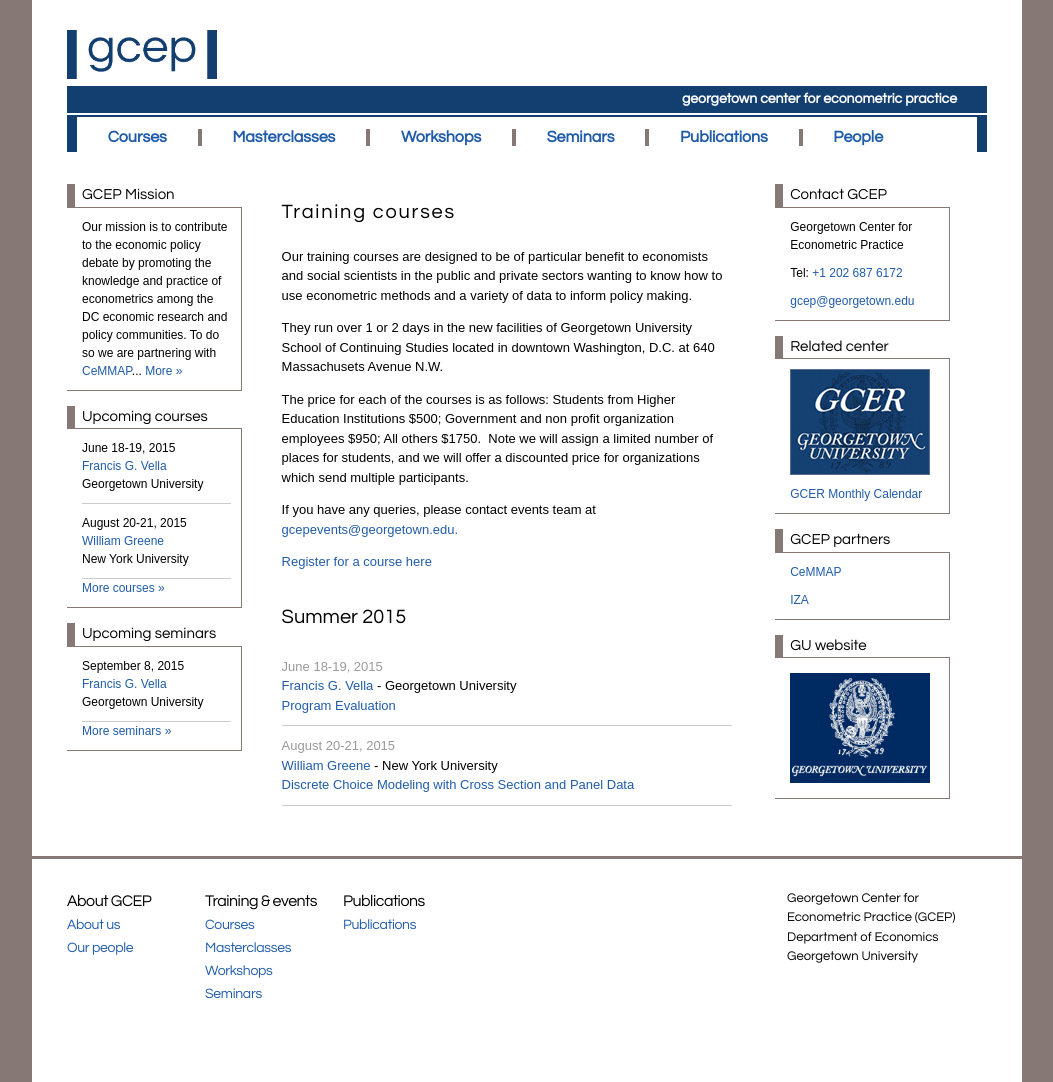
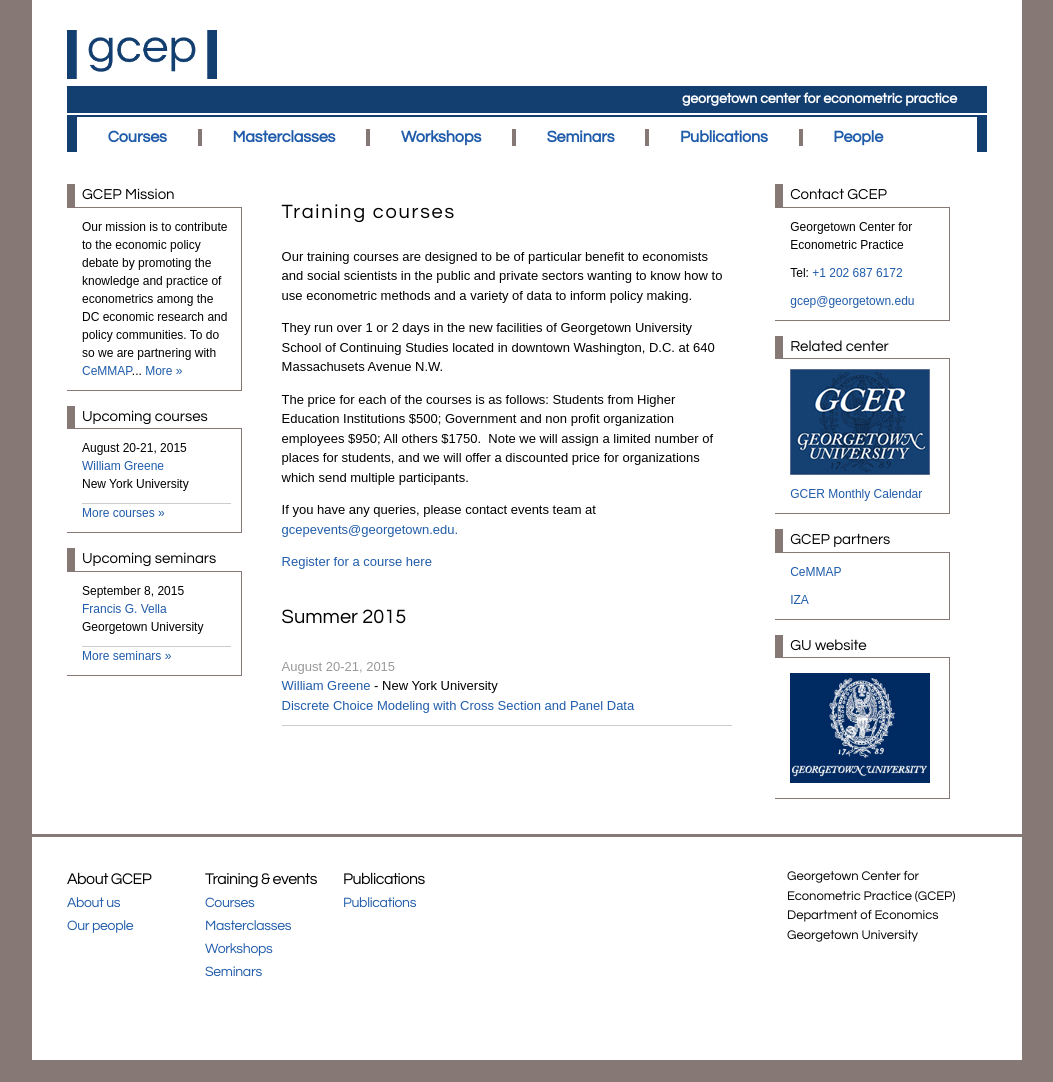
Before and after one commit to georgetown-econ/gcep, a Jekyll site: the page built from courses.html, in a window 1280 px wide. Shown: the whole page, without its empty margins (113-1166 px from the left). Built offline with Jekyll 4.4.1, drawn with Linux system fonts in a browser that asks for light colours; a script that is not in the unit is left out; after the commit the page ends 1060 px from its top, so only the background shows below that.

Commit message:
Deleted Vella's June course

```diff
--- a/_data/courses.yml
+++ b/_data/courses.yml
@@ -1,15 +1,3 @@
-- course:
-    schedule: "June 18-19, 2015"
-    speaker: "<a href=\"http://faculty.georgetown.edu/fgv/\">Francis G. Vella</a>"
-    workplace: "Georgetown University"
-    title: "<a href=\"../assets/resources/Vella_ProgramEvaluation.pdf\">Program Evaluation</a>"
-    button_student: "<div data-button_background_color=\"280da3\" data-button_text_color=\"ffffff\" data-buy_button_text=\"Student\" data-display_size=\"compact\" data-embed_type=\"product\" data-first_variant_id=\"1351215041\" data-has_image=\"false\" data-product_handle=\"francis-vella-georgetown-university-student\" data-product_name=\"Francis Vella - Georgetown University (Student)\" data-redirect_to=\"checkout\" data-shop=\"gcep-course-shop.myshopify.com\"></div><script type=\"text/javascript\">document.getElementById('ShopifyEmbedScript') || document.write('<script type=\"text/javascript\" src=\"https://widgets.shopifyapps.com/assets/widgets/embed/client.js\" id=\"ShopifyEmbedScript\"><\\/script>');</script><noscript><a href=\"https://gcep-course-shop.myshopify.com/cart/1351215041:1\" target=\"_blank\">Buy Francis Vella - Georgetown University (Student)</a></noscript>"
-    button_government: "<div data-button_background_color=\"280da3\" data-button_text_color=\"ffffff\" data-buy_button_text=\"Government\" data-display_size=\"compact\" data-embed_type=\"product\" data-first_variant_id=\"1351597825\" data-has_image=\"false\" data-product_handle=\"francis-vella-georgetown-university-government\" data-product_name=\"Francis Vella - Georgetown University (Government)\" data-redirect_to=\"checkout\" data-shop=\"gcep-course-shop.myshopify.com\"></div><script type=\"text/javascript\">document.getElementById('ShopifyEmbedScript') || document.write('<script type=\"text/javascript\" src=\"https://widgets.shopifyapps.com/assets/widgets/embed/client.js\" id=\"ShopifyEmbedScript\"><\\/script>');</script><noscript><a href=\"https://gcep-course-shop.myshopify.com/cart/1351597825:1\" target=\"_blank\">Buy Francis Vella - Georgetown University (Government)</a></noscript>"
-    button_general: "<div data-button_background_color=\"280da3\" data-button_text_color=\"ffffff\" data-buy_button_text=\"General\" data-display_size=\"compact\" data-embed_type=\"product\" data-first_variant_id=\"1352683521\" data-has_image=\"false\" data-product_handle=\"francis-vella-georgetown-university-general\" data-product_name=\"Francis Vella - Georgetown University (General)\" data-redirect_to=\"checkout\" data-shop=\"gcep-course-shop.myshopify.com\"></div><script type=\"text/javascript\">document.getElementById('ShopifyEmbedScript') || document.write('<script type=\"text/javascript\" src=\"https://widgets.shopifyapps.com/assets/widgets/embed/client.js\" id=\"ShopifyEmbedScript\"><\\/script>');</script><noscript><a href=\"https://gcep-course-shop.myshopify.com/cart/1352683521:1\" target=\"_blank\">Buy Francis Vella - Georgetown University (General)</a></noscript>"
-
-
-
-
 
 - course:
     schedule: "August 20-21, 2015"
```
